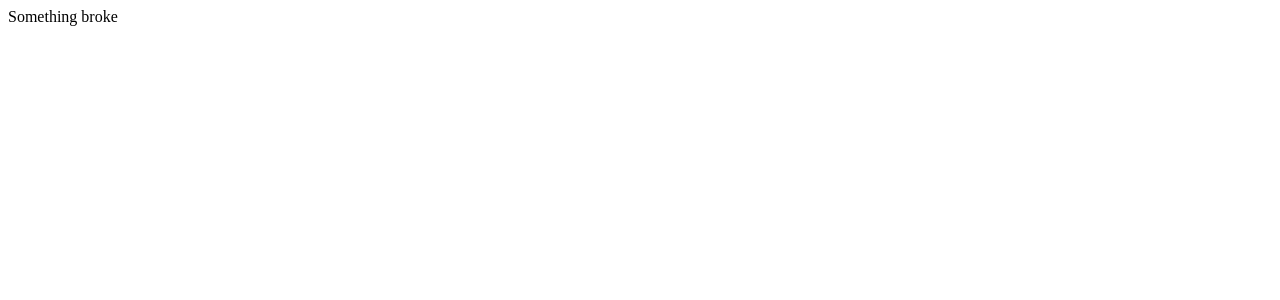
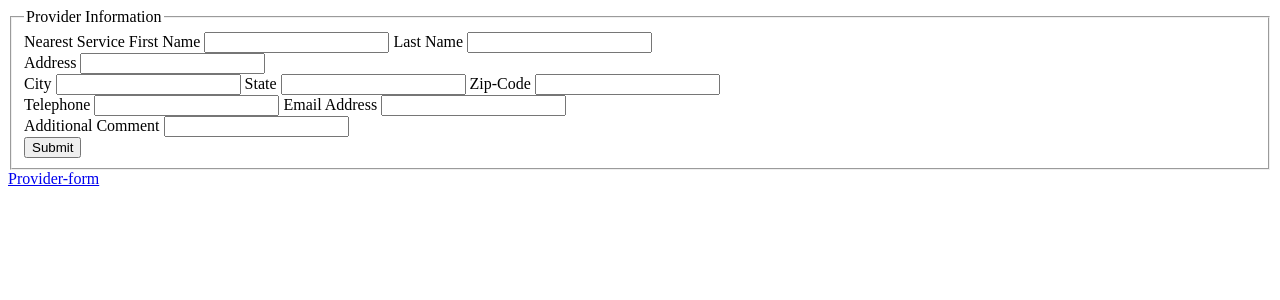
Before and after one commit to kberaki/LaundryNextDoor, a Node server app: page /provider-form in a window 1280 px wide. Before the commit the part shown is almost empty. Shown: the top 300 px of the page. Run offline with Node 20, Linux system fonts and the light colour scheme; some libraries are stand-ins or nearby versions.

Commit message:
providerDb added

```diff
--- a/server.js
+++ b/server.js
@@ -34,6 +34,9 @@
 app.get("/signupForm", (req, res) => {
   res.render("pages/signup.ejs")
  });
+ app.get('/provider-form', (req, res)=>{
+  res.render('pages/provider-form')
+ })
  app.post("/signupForm", (req, res) => {
   const userData = new User({
     fullName : req.body.name,
@@ -52,6 +55,36 @@
   res.status(400).send(" Error occuried please check your data")
   });
 });
+
+ const providerSchema = new mongoose.Schema({
+  name: String,
+  email: String,
+  zip: Number,
+  city:String
+ })
+
+ app.post('/provider-form', function(req,res){
+  console.log('Check')
+  new Provider({
+    name: req.body.FirstName,
+    email:req.body.email,
+    city: req.body.city,
+    zip:req.body.zip
+ }).save(function(err, Provider){
+   if(err) {
+     console.log('Error')
+   }
+   else res.send('Successful')
+ })
+ })
+ app.use('*', (req, res) => {
+  res.send('Something broke')
+ })
+ const Provider =mongoose.model('Provider',providerSchema)
+
+
+
+
 
 
 const mongoURL = `mongodb://${process.env.MONGO_USERNAME}:${process.env.MONGO_PASSWORD}@ds147872.mlab.com:47872/md301`
--- a/views/pages/index.ejs
+++ b/views/pages/index.ejs
@@ -30,7 +30,7 @@
       <ul class="nav navbar-nav navbar-right">
         </li><a href="signupForm">Sign up as User</a></li>
         <span><span></span></span>
-       <li><a href="#">Provider Sign-Up</a></li>
+       <li><a href="provider-form">Provider Sign-Up</a></li>
         <li><a class="btn btn-success" href="post-orderForm">Place an Order</a><li>
       </ul>
 
--- /dev/null
+++ b/views/pages/provider-form.ejs
@@ -0,0 +1,48 @@
+<!DOCTYPE html>
+<html>
+<head>
+ <meta charset="utf-8" />
+ <meta http-equiv="X-UA-Compatible" content="IE=edge">
+ <title>Provider-form</title>
+ <meta name="viewport" content="width=device-width, initial-scale=1">
+ <!-- <link rel="stylesheet" type="text/css" media="screen" href="main.css" />
+ <script src="main.js"></script> -->
+</head>
+<body>
+ <form method="POST" action="/provider-form">
+<fieldset>
+ <legend>Provider Information</legend>
+ <label for='distanceSearch'>Nearest Service</label>
+ <label>First Name
+ <input type="name" name="FirstName">
+ <label>Last Name
+ <input type="name" name="Last Name">
+ </label> <br>
+ <label>Address
+ <input type="Street Address" name="address"> <br>
+ </label>
+ <label>City
+ <input type="city" name="city">
+ </label>
+ <label>State
+ <input type="state" name="state">
+ </label>
+ <label>Zip-Code
+ <input type="zip-code" name="zip"> <br>
+ </label>
+ <label>Telephone
+ <input type="telephone" name="telephone">
+ </label>
+ <label>Email Address
+ <input type="email" name="email"> <br>
+ </label>
+ <label>Additional Comment
+ <input type="attention" name="attention"> <br>
+ </label>
+ <input type="submit" name="submit" value="Submit">
+</label>
+</fieldset>
+</form>
+<a href="provider-form.ejs">Provider-form</a>
+</body>
+</html>
```
